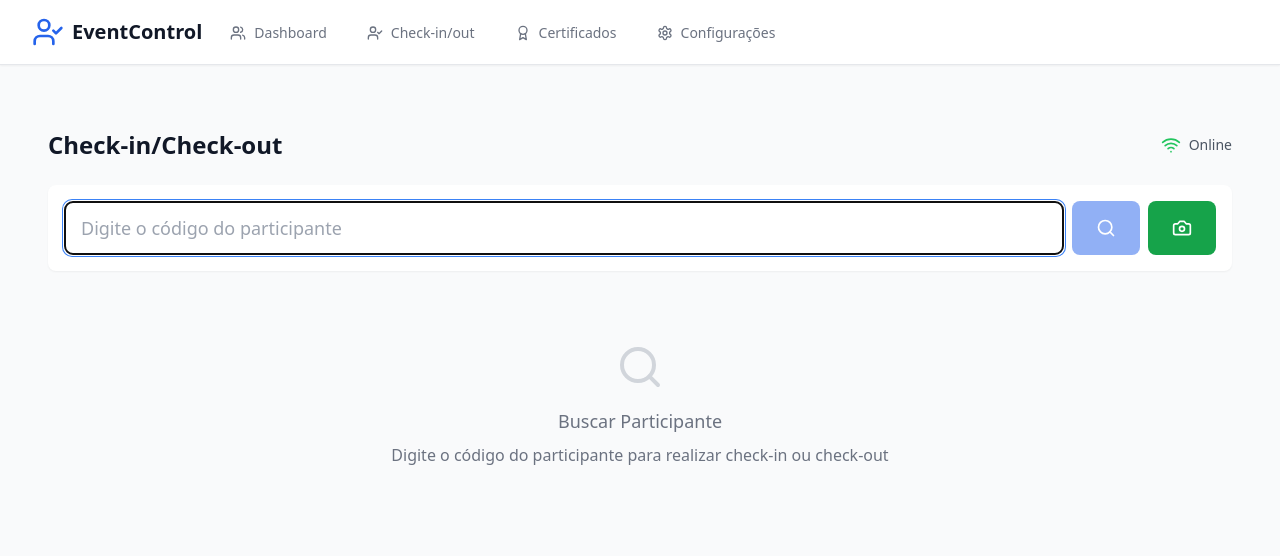
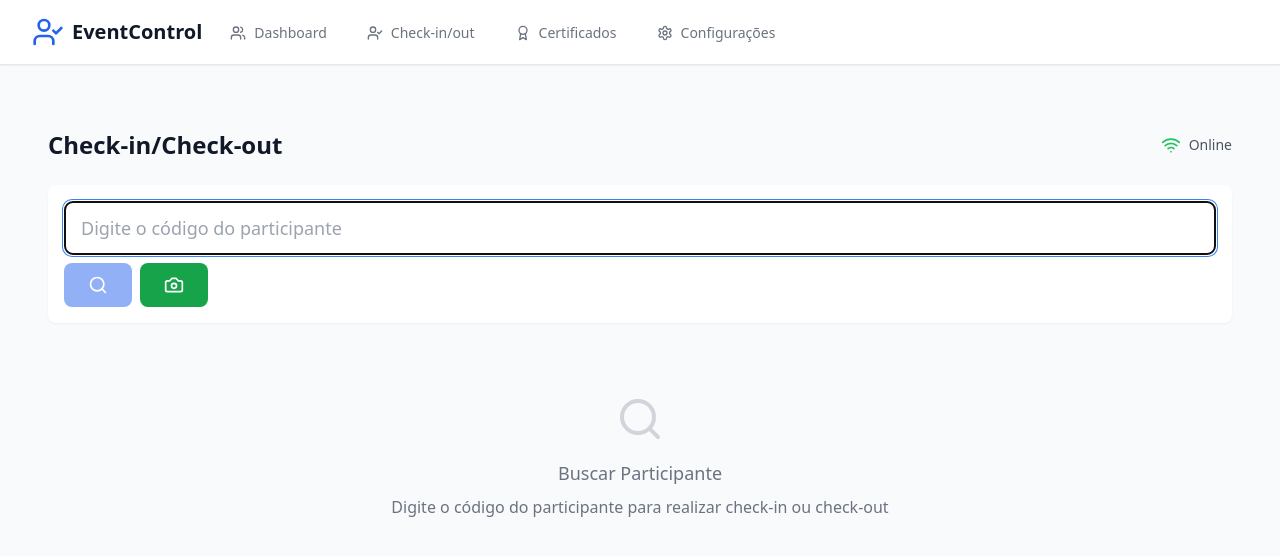
Before and after one commit to werzelrw/certificados, a React (Vite) app: page /pwa in a window 1280 px wide. Shown: the top 556 px of the page. Built offline with nearby package versions, Linux system fonts and the light colour scheme.

Commit message:
botao na outra linha

```diff
--- a/src/components/PWA.tsx
+++ b/src/components/PWA.tsx
@@ -215,6 +215,8 @@ export const PWA: React.FC = () => {
               autoFocus
             />
           </div>
+          </div>
+          <div className="flex gap-2 mt-2">
           <button
             onClick={searchParticipant}
             disabled={loading || !searchCode.trim()}
```
